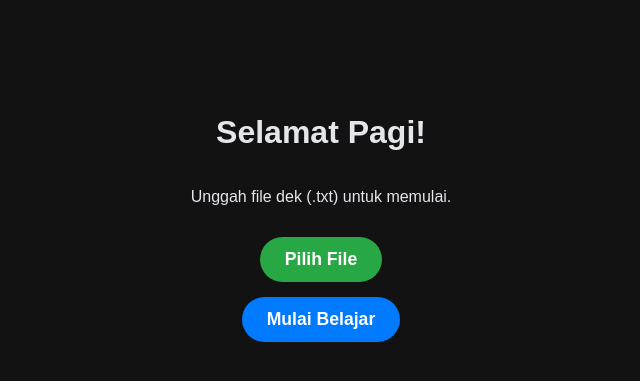
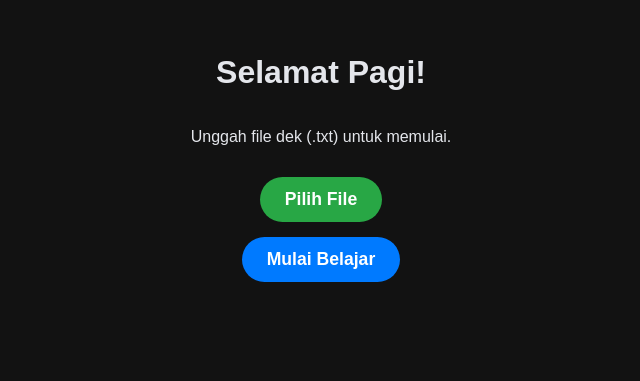
Before and after one commit to christ4ian/ankiscroll, a plain HTML site: page index.html in a window 1280 px wide. Shown: the part 133-514 px from the top of the page, without its empty margins (319-959 px from the left). Drawn offline with nearby package versions, Linux system fonts and the light colour scheme; a web font is replaced by a local one.

Commit message:
Update index.html

```diff
--- a/index.html
+++ b/index.html
@@ -36,7 +36,7 @@
             --progress-text-light: var(--progress-text-dark); --border-light: var(--border-dark);
         }
         #app-container { width: 100vw; height: 100vh; overflow: hidden; scroll-behavior: smooth; }
-        .slide { width: 100%; height: 100vh; display: flex; padding: 20px; box-sizing: border-box; position: relative; align-items: center; justify-content: center; padding-bottom: 15vh; }
+        .slide { width: 100%; height: 100vh; display: flex; padding: 20px; box-sizing: border-box; position: relative; align-items: center; justify-content: center; padding-bottom: 30vh; }
         .content-wrapper { display: flex; width: 100%; align-items: center; }
         .content-area { flex-grow: 1; text-align: left; padding-right: 10px;}
         .question, .answer { font-size: 1.7em; line-height: 1.5; font-weight: 600; }
```
